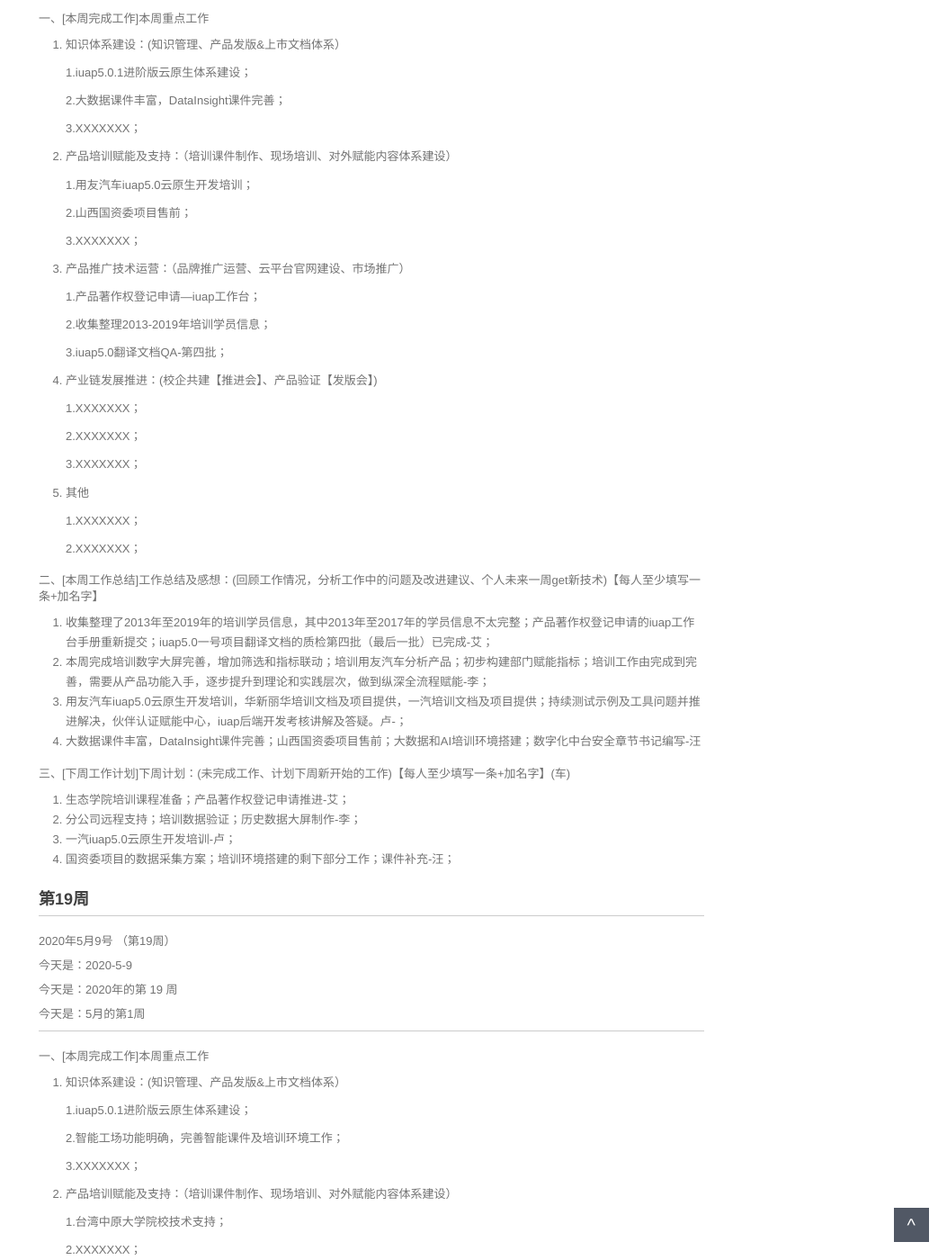
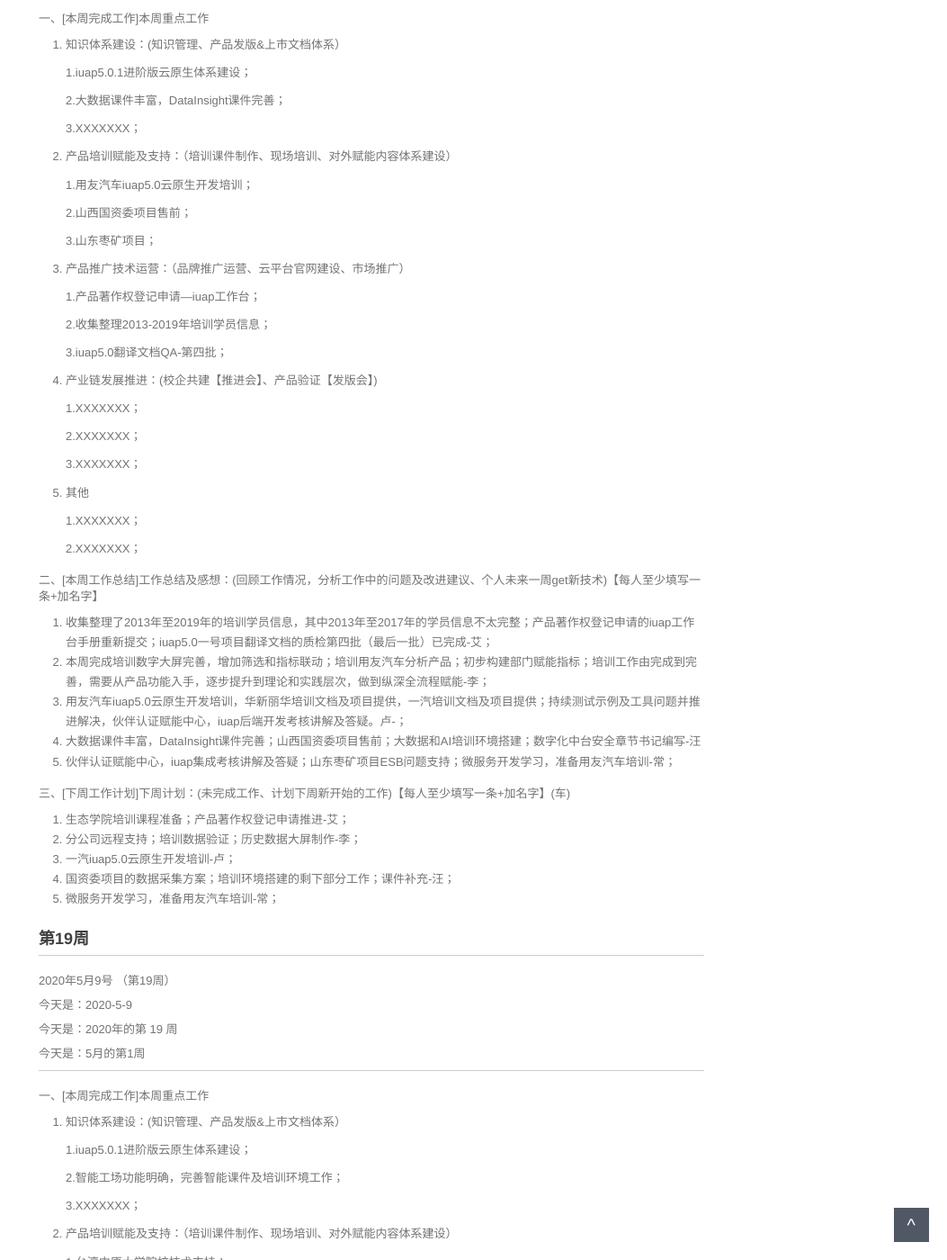
Before and after one commit to walllFlower/blog, a Jekyll site: the page built from 2020-02-28-day_report.md, in a window 1280 px wide and 1400 px high, scrolled down 497 px. Shown: the whole window at 90% size, without its empty margins (227-1280 px from the left). Built offline with Jekyll 4.4.1, drawn with Linux system fonts in a browser that asks for light colours; comment, search, counter and statistics services are not loaded.

Commit message:
Update 2020-02-28-day_report.md

```diff
--- a/2020-02-28-day_report.md
+++ b/2020-02-28-day_report.md
@@ -38,7 +38,7 @@ categories: 技术运营工作周报
 
     2.山西国资委项目售前；
 
-    3.XXXXXXX；
+    3.山东枣矿项目；
 
 
 3. 产品推广技术运营：（品牌推广运营、云平台官网建设、市场推广）
@@ -70,6 +70,7 @@ categories: 技术运营工作周报
 2. 本周完成培训数字大屏完善，增加筛选和指标联动；培训用友汽车分析产品；初步构建部门赋能指标；培训工作由完成到完善，需要从产品功能入手，逐步提升到理论和实践层次，做到纵深全流程赋能-李；
 3. 用友汽车iuap5.0云原生开发培训，华新丽华培训文档及项目提供，一汽培训文档及项目提供；持续测试示例及工具问题并推进解决，伙伴认证赋能中心，iuap后端开发考核讲解及答疑。卢-；
 4. 大数据课件丰富，DataInsight课件完善；山西国资委项目售前；大数据和AI培训环境搭建；数字化中台安全章节书记编写-汪
+5. 伙伴认证赋能中心，iuap集成考核讲解及答疑；山东枣矿项目ESB问题支持；微服务开发学习，准备用友汽车培训-常；
 
 三、[下周工作计划]下周计划：(未完成工作、计划下周新开始的工作)【每人至少填写一条+加名字】(车)
 
@@ -77,6 +78,7 @@ categories: 技术运营工作周报
 2. 分公司远程支持；培训数据验证；历史数据大屏制作-李；
 3. 一汽iuap5.0云原生开发培训-卢；
 4. 国资委项目的数据采集方案；培训环境搭建的剩下部分工作；课件补充-汪；
+5. 微服务开发学习，准备用友汽车培训-常；
 
 
 ###  第19周
```
